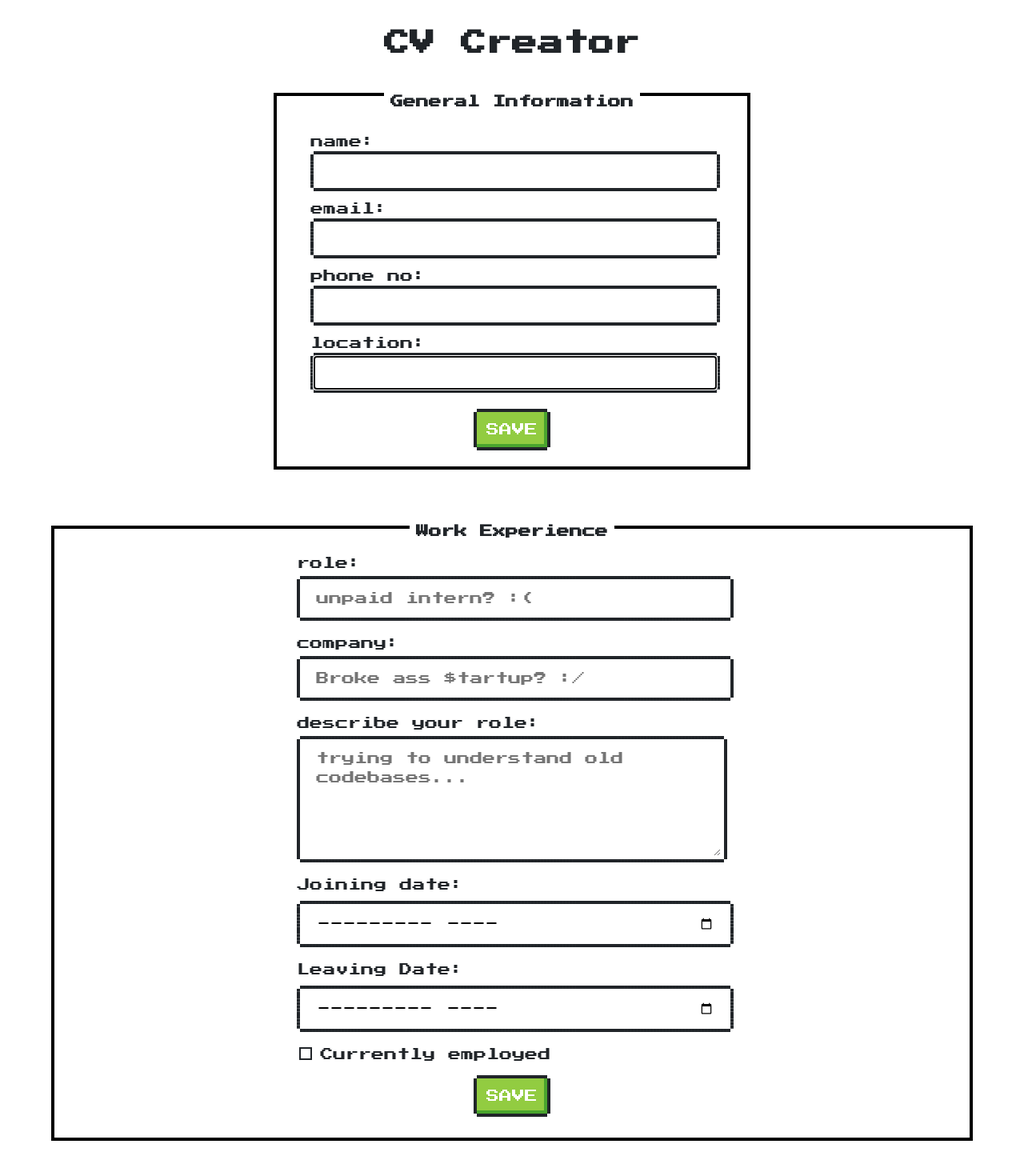
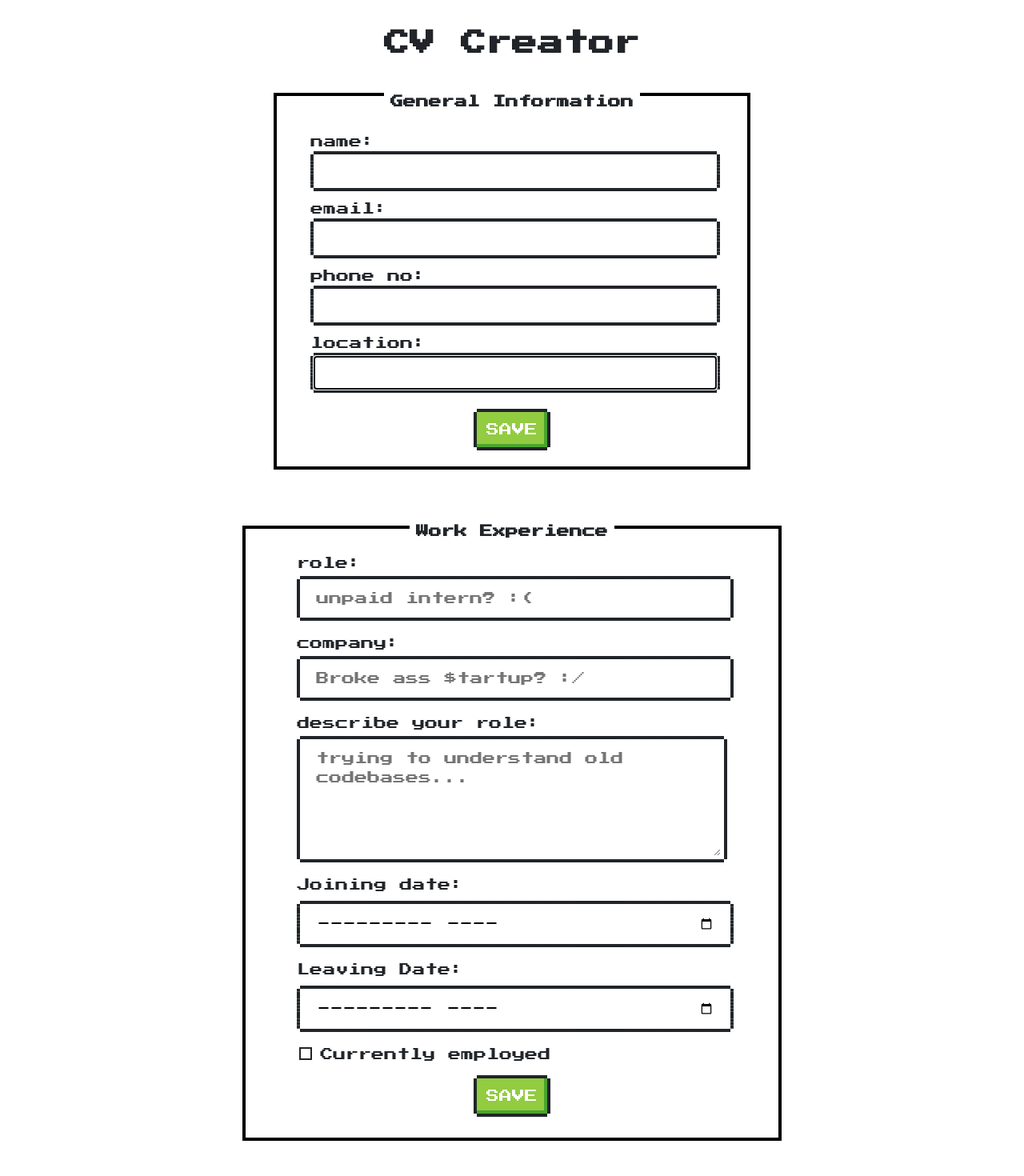
Before and after one commit to babu-akhil/cv-creator, a React (Create React App) app: page / in a window 1280 px wide. Shown: the top 1470 px of the page at 80% size. Built offline with nearby package versions, Linux system fonts and the light colour scheme.

Commit message:
minor css changes

```diff
--- a/src/index.css
+++ b/src/index.css
@@ -49,7 +49,7 @@ h1 {
   display: flex;
   flex-direction: column;
   align-items: center;
-  width: 90vw;
+  width: max(60vw, 537);
   padding: 20px 5vw;
   margin: 50px 0px;
 }
```
